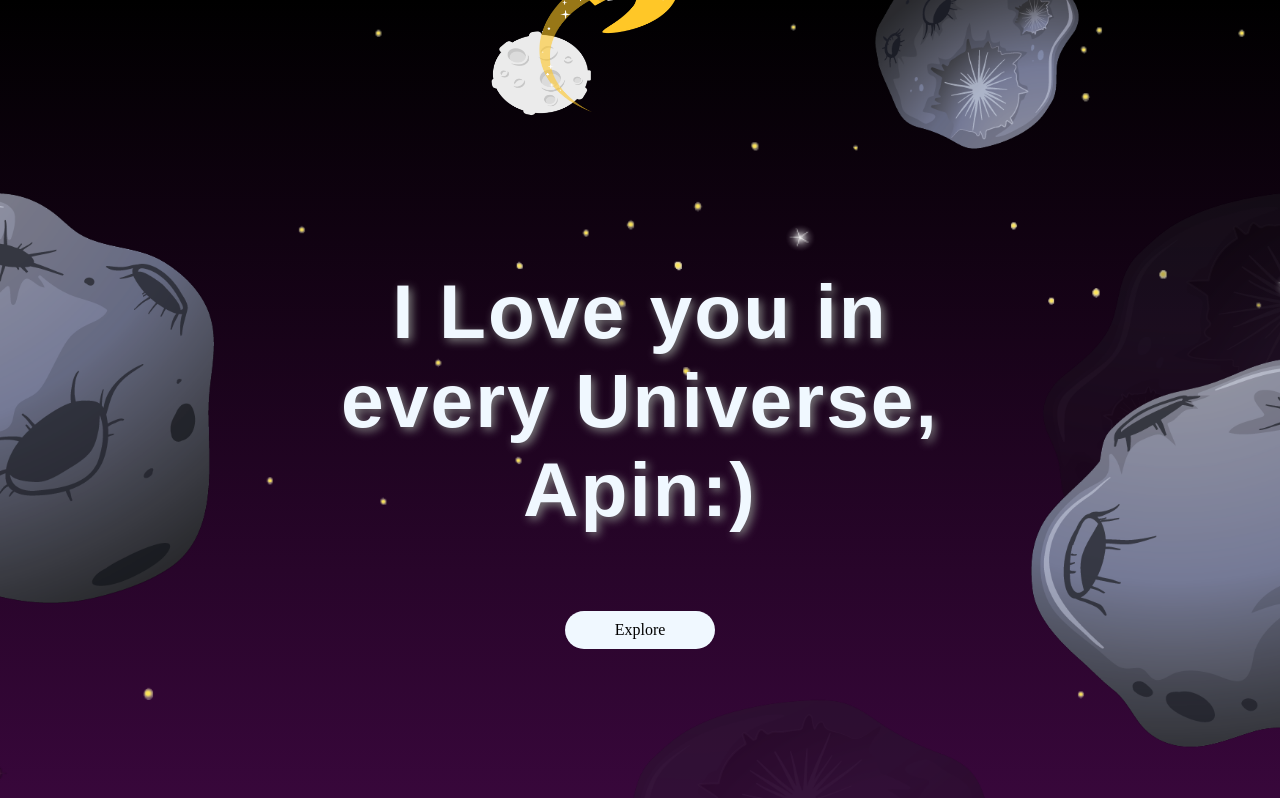
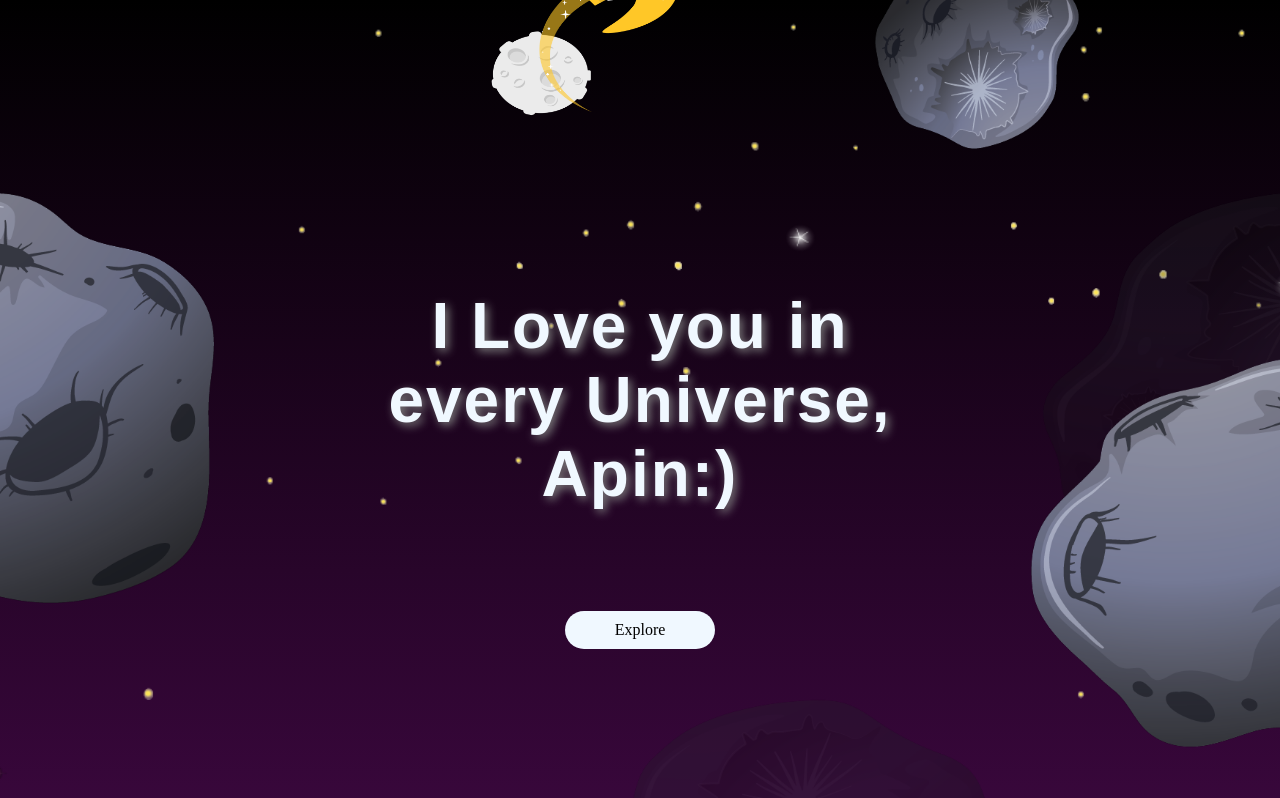
Before and after one commit to Youpiiiiiiiiiiii/yupiweb.github.io, a plain HTML site: page index.html in a window 1280 px wide. Shown: the top 798 px of the page. Drawn offline with Linux system fonts and the light colour scheme.

Commit message:
style.css

```diff
--- a/style.css
+++ b/style.css
@@ -40,7 +40,7 @@ body{
 #text{
     font-family: poppins, sans-serif;
     position: absolute;
-    font-size: 4.8em;
+    font-size: 4em;
     color: aliceblue;
     letter-spacing: 2px;
     text-align: center;
```
